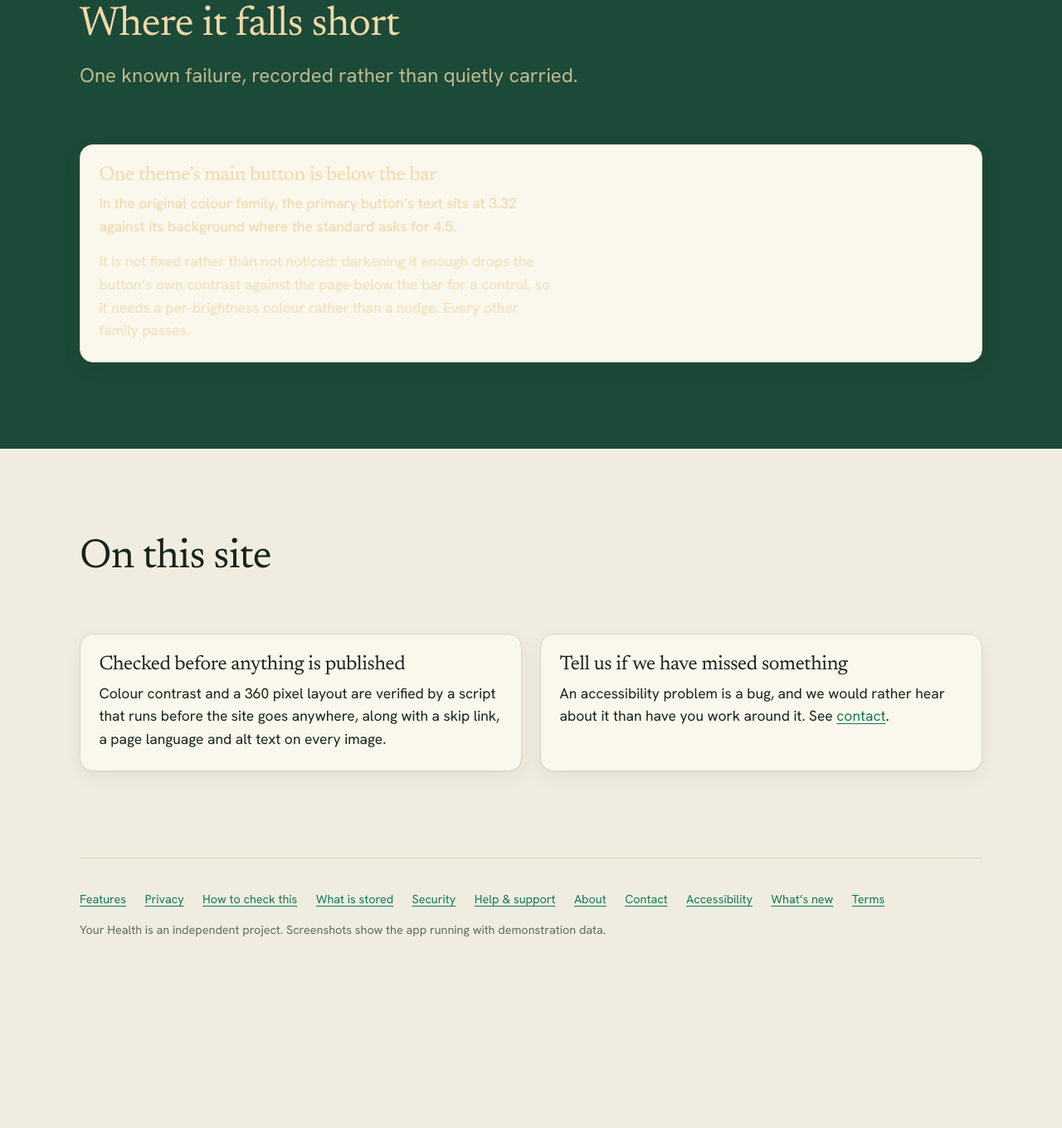
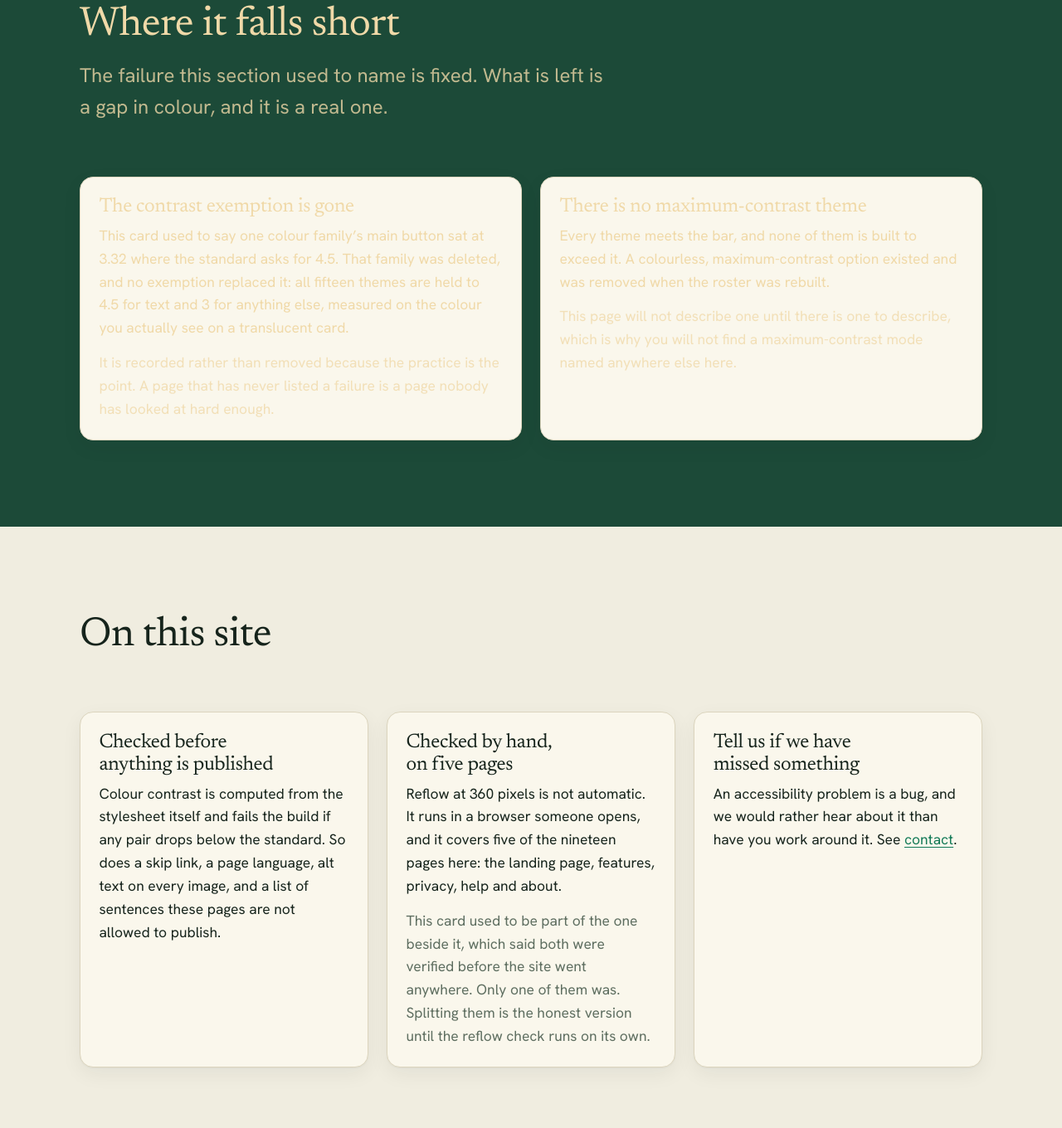
Before and after one commit to just-about-you/website, a plain HTML site: page accessibility.html in a window 1280 px wide. Shown: the part 1060-2420 px from the top of the page at 83% size. Before the commit the page ends 2245 px from the top, so only its background shows below. Drawn offline with Linux system fonts and the light colour scheme.

Commit message:
fix: an accessibility page that overstated its own verification
Two defects, and the second is the worse one.

The "where it falls short" card named a contrast failure in a palette that
was deleted. `app/test/theme_contrast_test.dart` now asserts 4.5 for every
palette through `forEveryPalette` with no skip, and says so in terms:
"There is no exemption in this group any more." The card is replaced
rather than removed, because a page whose value is naming failures must
not end up listing none — and there is a real one to name in its place:
no theme is built for maximum contrast, since the colourless one was
removed when the roster was rebuilt. Its absence is stated without
promising a return, because nothing has shipped to promise.

The three asserted claims are all true and untouched: 200% text at 360px,
reduce motion meaning no motion, and whole-step screen-reader narration,
each backed by `app/test/help_a11y_test.dart`.

The site-side card said contrast and a 360 pixel layout were verified by a
script that runs before the site goes anywhere. Contrast was not run at
all and reflow covers five of nineteen pages by hand. Contrast is now a
CI gate, so that half became true; reflow gets its own card saying it is
manual and naming the five pages. An accessibility page overstating its
own verification is a particularly bad failure, so it is now split rather
than blurred.

Co-Authored-By: Claude Opus 5 (1M context) <noreply@anthropic.com>
Claude-Session: https://claude.ai/code/session_01VMm1p5Sj2BMLWRfoP7wuwL

```diff
--- a/accessibility.html
+++ b/accessibility.html
@@ -4,7 +4,7 @@
     <meta charset="utf-8" />
     <meta name="viewport" content="width=device-width, initial-scale=1" />
     <title>Accessibility — Your Health</title>
-    <meta name="description" content="What Your Health asserts about accessibility, how it is tested, and the one place it is known to fall short." />
+    <meta name="description" content="What Your Health asserts about accessibility, which of those assertions a test enforces, and exactly how much of this site is checked before it is published." />
     <!-- chrome:assets -->
     <link rel="preconnect" href="https://fonts.googleapis.com" />
     <link rel="preconnect" href="https://fonts.gstatic.com" crossorigin />
@@ -40,7 +40,7 @@
         <div class="hero-in">
           <p class="eyebrow">Accessibility</p>
           <h1>What is tested, and what <span class="hl">falls short</span>.</h1>
-          <p class="lede">Most accessibility statements describe an intention. This one lists what is asserted by a test that would fail, and names the one thing we know does not meet the bar.</p>
+          <p class="lede">Most accessibility statements describe an intention. This one lists what is asserted by a test that would fail, and is equally exact about the checks on this site that are still done by hand.</p>
         </div>
       </section>
 
@@ -77,21 +77,35 @@
         <div class="wrap">
           <div class="section-head reveal">
             <h2>Where it falls short</h2>
-            <p class="lede">One known failure, recorded rather than quietly carried.</p>
+            <p class="lede">The failure this section used to name is fixed. What is left is a gap in colour, and it is a real one.</p>
           </div>
           <div class="grid reveal-group">
             <article class="card">
-              <h3>One theme&rsquo;s main button is below the bar</h3>
+              <h3>The contrast exemption is gone</h3>
               <p>
-                In the original colour family, the primary button&rsquo;s text
-                sits at 3.32 against its background where the standard asks for
-                4.5.
+                This card used to say one colour family&rsquo;s main button sat
+                at 3.32 where the standard asks for 4.5. That family was
+                deleted, and no exemption replaced it: all fifteen themes are
+                held to 4.5 for text and 3 for anything else, measured on the
+                colour you actually see on a translucent card.
               </p>
               <p class="muted">
-                It is not fixed rather than not noticed: darkening it enough
-                drops the button&rsquo;s own contrast against the page below
-                the bar for a control, so it needs a per-brightness colour
-                rather than a nudge. Every other family passes.
+                It is recorded rather than removed because the practice is the
+                point. A page that has never listed a failure is a page nobody
+                has looked at hard enough.
+              </p>
+            </article>
+            <article class="card">
+              <h3>There is no maximum-contrast theme</h3>
+              <p>
+                Every theme meets the bar, and none of them is built to exceed
+                it. A colourless, maximum-contrast option existed and was
+                removed when the roster was rebuilt.
+              </p>
+              <p class="muted">
+                This page will not describe one until there is one to describe,
+                which is why you will not find a maximum-contrast mode named
+                anywhere else here.
               </p>
             </article>
           </div>
@@ -106,9 +120,24 @@
           <article class="card">
             <h3>Checked before anything is published</h3>
             <p>
-              Colour contrast and a 360 pixel layout are verified by a script
-              that runs before the site goes anywhere, along with a skip link,
-              a page language and alt text on every image.
+              Colour contrast is computed from the stylesheet itself and fails
+              the build if any pair drops below the standard. So does a skip
+              link, a page language, alt text on every image, and a list of
+              sentences these pages are not allowed to publish.
+            </p>
+          </article>
+          <article class="card">
+            <h3>Checked by hand, on five pages</h3>
+            <p>
+              Reflow at 360 pixels is not automatic. It runs in a browser
+              someone opens, and it covers five of the nineteen pages here:
+              the landing page, features, privacy, help and about.
+            </p>
+            <p class="muted">
+              This card used to be part of the one beside it, which said both
+              were verified before the site went anywhere. Only one of them
+              was. Splitting them is the honest version until the reflow check
+              runs on its own.
             </p>
           </article>
           <article class="card">
```
